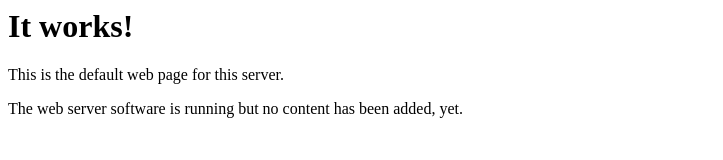
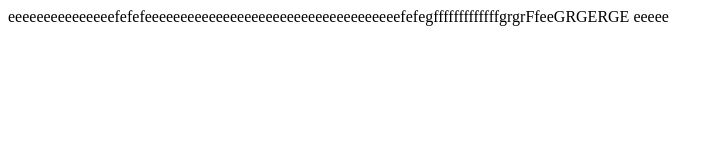
Before and after one commit to retrobot/vagrantshell, a plain HTML site: page httpdocs/index.html in a window 1280 px wide. Shown: the whole page, without its empty margins (0-723 px from the left). Drawn offline with Linux system fonts and the light colour scheme.

```diff
--- a/httpdocs/index.html
+++ b/httpdocs/index.html
@@ -1,4 +1,8 @@
-<html><body><h1>It works!</h1>
-<p>This is the default web page for this server.</p>
-<p>The web server software is running but no content has been added, yet.</p>
-</body></html>
+<html>
+<head>
+<title> hello </title>
+</head>
+</body>
+eeeeeeeeeeeeeeefefefeeeeeeeeeeeeeeeeeeeeeeeeeeeeeeeeeeeefefegfffffffffffffgrgrFfeeGRGERGE
+eeeee</body>
+</html>
```
Also changed, not shown: 8 other files.
